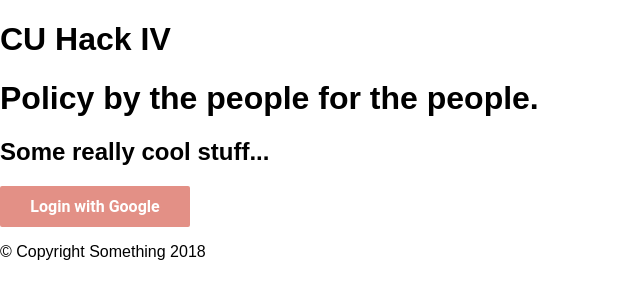
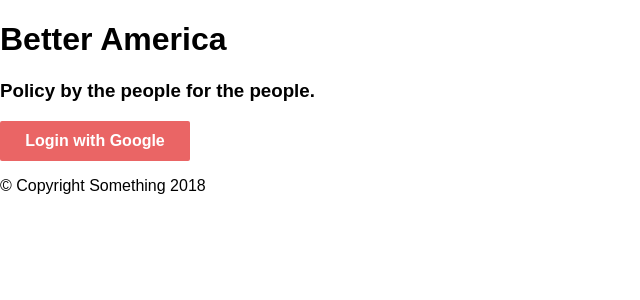
Before and after one commit to dskrenta/cuhackiv, a React app in the folder web/: page / in a window 1280 px wide. Shown: the top 300 px of the page, without its empty margins (0-640 px from the left). Built offline with nearby package versions, Linux system fonts and the light colour scheme.

Commit message:
styled landing page

```diff
--- a/web/src/components/Common/GoogleLogin.js
+++ b/web/src/components/Common/GoogleLogin.js
@@ -105,7 +105,7 @@ class GoogleLogin extends Component {
     const disabled = this.state.disabled || this.props.disabled;
     const initialStyle = {
       display: 'inline-block',
-      background: '#d14836',
+      background: '#d00',
       color: '#fff',
       width: 190,
       paddingTop: 10,
@@ -114,7 +114,6 @@ class GoogleLogin extends Component {
       border: '1px solid transparent',
       fontSize: 16,
       fontWeight: 'bold',
-      fontFamily: 'Roboto',
     };
     const styleProp = (() => {
       if (style) {
--- a/web/src/components/Landing/Landing.css
+++ b/web/src/components/Landing/Landing.css
@@ -12,12 +12,12 @@
     .logoText
     {
         font-size: 50px;
-        line-height: 60px;
+        line-height: 50px;
     }
     .motto
     {
-        font-size: 60px;
-        line-height: 60px;
+        font-size: 40px;
+        line-height: 50px;
     }
     .homeText
     {
@@ -85,7 +85,7 @@
     margin: 0;
 
     color: #fff;
-    background-color: #2a85d8;
+    background-color: #06b;
 }
 .containerHome
 {
@@ -99,14 +99,14 @@
 {
     font-family: 'Pacifico', cursive;
 
-    margin: 0 0 30px;
+    margin: 0 0 20px;
 }
 .motto
 {
     font-family: 'Lato', sans-serif;
     font-weight: 300;
 
-    margin: 4vh 0 2vh;
+    margin: 3vh 0;
 }
 .homeText
 {
@@ -127,7 +127,7 @@
     width: 100%;
 
     color: rgba(255, 255, 255, .6);
-    background-color: rgba(42, 133, 216, .6);;
+    background-color: rgba(0, 102, 187, .6);;
 }
 .homeFooter a:after
 {
--- a/web/src/components/Landing/Landing.js
+++ b/web/src/components/Landing/Landing.js
@@ -22,9 +22,8 @@ class Landing extends React.Component {
     return (
       <div className={styles.main}>
         <div className={styles.containerHome}>
-          <h1 className={styles.logoText}>CU Hack IV</h1>
-          <h1 className={styles.motto}>Policy by the people for the people.</h1>
-          <h2 className={styles.homeText}>Some really cool stuff...</h2>
+          <h1 className={styles.logoText}>Better America</h1>
+          <h3 className={styles.motto}>Policy by the people for the people.</h3>
           <div className={styles.signInButton}>
             <GoogleLogin
               clientId={GOOGLE_CLIENT_ID}
```
